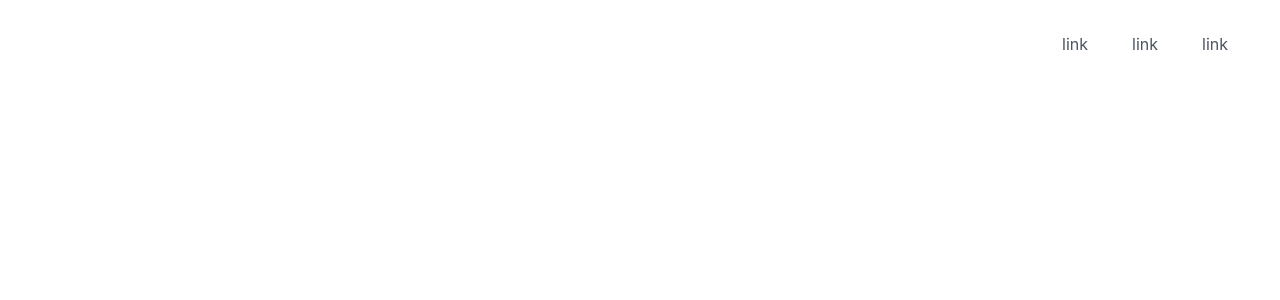
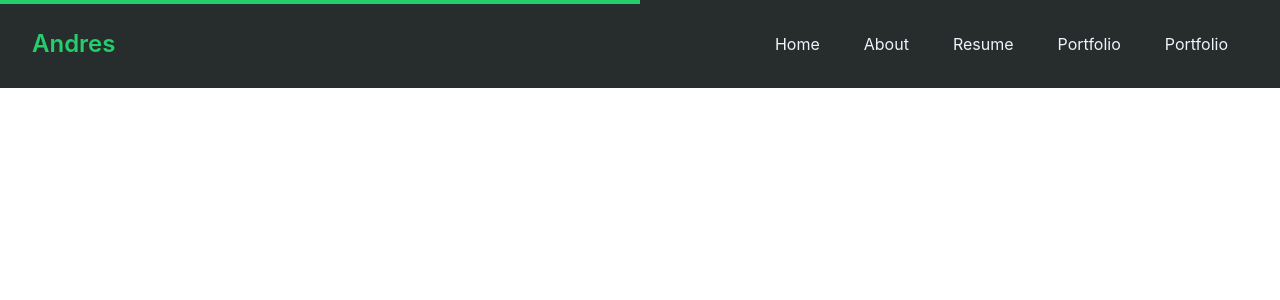
Before and after one commit to andres-sumihe/portfolio, a Next.js app: page /components/header in a window 1280 px wide. Shown: the top 300 px of the page. Built offline with nearby package versions, Linux system fonts and the light colour scheme.

Commit message:
build header component

```diff
--- a/pages/_app.tsx
+++ b/pages/_app.tsx
@@ -1,4 +1,4 @@
-import '../styles/globals.css'
+import '../styles/globals.scss'
 import type { AppProps } from 'next/app'
 
 function MyApp({ Component, pageProps }: AppProps) {
--- a/pages/components/footer/index.tsx
+++ b/pages/components/footer/index.tsx
@@ -1,5 +1,5 @@
 import { FaBeer, FaHeart } from 'react-icons/fa'
-import variabels from '../../../styles/variables.module.scss';
+import variabels from '../../../styles/_variables.module.scss';
 
 const Footer = (props: any) => {
     const styles = props.styles;
--- a/pages/components/header/index.tsx
+++ b/pages/components/header/index.tsx
@@ -1,10 +1,44 @@
+import { useEffect } from "react";
+import $ from 'jquery';
+import { IoClose } from "react-icons/io5";
+import variabels from '../../../styles/_variables.module.scss';
+
 export default function Header(){
 
+	useEffect(()=> {
+		$(window).on('scroll', function(){
+			var s = $(window).scrollTop(),
+				d = $(document).height(),
+				c = $(window).height();
+
+			var scrollPercent = (s! / (d! - c!)) * 100;
+			$('.progress-indicator').width(scrollPercent + "%");
+		  })
+		var t = $('.nav-item-link');
+		t.each(e => {
+			t[e].addEventListener('click' ,function(){
+				t.removeClass('active');
+				$(this).addClass('active')
+
+			});
+		});
+		$('#nav-toggle').on('click', function(){
+			$('#mobile-menu').addClass('active');
+		})
+		$('#close-menu').on('click', function(){
+			$('#mobile-menu').removeClass('active');
+		})
+
+	},[])
+
     return (
-    <nav className="flex items-center justify-between flex-wrap p-6 fixed w-full z-10 top-0">
-		<div className="flex items-center flex-shrink-0 text-white mr-6">
-			<a className="text-white no-underline hover:text-white hover:no-underline" href="#">
-				<span className="text-2xl pl-2"><i className="em em-grinning"></i> Brand McBrandface</span>
+    <nav className="flex items-center justify-between flex-wrap p-6 fixed w-full z-10 top-0 main">
+		<div className="reading-indicator">
+			<div className="progress-indicator"></div>
+		</div>
+		<div className="flex items-center flex-shrink-0 mr-6 title-left">
+			<a className="no-underline hover:no-underline" href="#">
+				<span className="text-2xl pl-2 font-semibold ">Andres</span>
 			</a>
 		</div>
 
@@ -17,18 +51,24 @@ export default function Header(){
 		<div className="w-full flex-grow lg:flex lg:items-center lg:w-auto hidden pt-6 lg:pt-0" id="nav-content">
 			<ul className="list-reset lg:flex justify-end flex-1 items-center">
 				<li className="mr-3">
-					<a className="inline-block py-2 px-4 text-white no-underline" href="#">Active</a>
+					<a className="inline-block nav-item-link py-2 px-4 no-underline" href="#">Home</a>
 				</li>
 				<li className="mr-3">
-					<a className="inline-block text-gray-600 no-underline hover:text-gray-200 hover:text-underline py-2 px-4" href="#">link</a>
+					<a className="inline-block nav-item-link no-underline hover:text-underline py-2 px-4" href="#">About</a>
 				</li>
 				<li className="mr-3">
-					<a className="inline-block text-gray-600 no-underline hover:text-gray-200 hover:text-underline py-2 px-4" href="#">link</a>
+					<a className="inline-block nav-item-link no-underline hover:text-underline py-2 px-4" href="#">Resume</a>
 				</li>
 				<li className="mr-3">
-					<a className="inline-block text-gray-600 no-underline hover:text-gray-200 hover:text-underline py-2 px-4" href="#">link</a>
+					<a className="inline-block nav-item-link no-underline hover:text-underline py-2 px-4" href="#">Portfolio</a>
+				</li>
+				<li className="mr-3">
+					<a className="inline-block nav-item-link no-underline hover:text-underline py-2 px-4" href="#">Portfolio</a>
 				</li>
 			</ul>
+		</div>
+		<div id="mobile-menu">
+			<button id="close-menu" className="absolute right-8 top-8"><IoClose size={36} color={variabels.aliceBlue} /></button>
 		</div>
 	</nav>
 	);
--- /dev/null
+++ b/styles/_header.scss
@@ -0,0 +1,55 @@
+nav {
+   &.main {
+      background-color: $charlestonGreen;
+   }
+
+   .reading-indicator {
+      position: absolute;
+      left: 0;
+      top: 0;
+      width: 100%;
+      height: 4px;
+
+      .progress-indicator {
+         width: 50%;
+         height: 100%;
+         background-color: $emerald;
+      }
+   }
+
+   .title-left {
+      color: $emerald;
+
+      span {
+         color: $emerald;
+      }
+   }
+
+   #nav-content {
+      li {
+         color: $aliceBlue;
+         font-size: medium;
+      }
+      .active {
+         color: $emerald;
+         transition: .3s all ease-in-out ;
+      }
+   }
+
+   #mobile-menu {
+      position: absolute;
+      top: 0;
+      right: -100vw;
+      width: 100vw;
+      height: 100vh;
+      z-index: 1000;
+      background-color: $charlestonGreen;
+      opacity: .95;
+      transition: linear .5s;
+      &.active {
+         right: 0;
+         transition: linear .51s;
+      }
+   }
+
+}
--- a/styles/variables.module.scss
+++ b/styles/_variables.module.scss
@@ -1,22 +1,22 @@
 /* SCSS HEX */
-$charleston-green: #272d2dff;
-$heliotrope-gray: #a39ba8ff;
-$light-steel-blue: #b8c5d6ff;
-$alice-blue: #edf5fcff;
+$charlestonGreen: #272d2dff;
+$heliotropeGray: #a39ba8ff;
+$lightSteelBlue: #b8c5d6ff;
+$aliceBlue: #edf5fcff;
 $emerald: #23ce6bff;
 
 /* SCSS HSL */
-$charleston-green: hsla(180, 7%, 16%, 1);
-$heliotrope-gray: hsla(277, 7%, 63%, 1);
-$light-steel-blue: hsla(214, 27%, 78%, 1);
-$alice-blue: hsla(208, 71%, 96%, 1);
+$charlestonGreen: hsla(180, 7%, 16%, 1);
+$heliotropeGray: hsla(277, 7%, 63%, 1);
+$lightSteelBlue: hsla(214, 27%, 78%, 1);
+$aliceBlue: hsla(208, 71%, 96%, 1);
 $emerald: hsla(145, 71%, 47%, 1);
 
 /* SCSS RGB */
-$charleston-green: rgba(39, 45, 45, 1);
-$heliotrope-gray: rgba(163, 155, 168, 1);
-$light-steel-blue: rgba(184, 197, 214, 1);
-$alice-blue: rgba(237, 245, 252, 1);
+$charlestonGreen: rgba(39, 45, 45, 1);
+$heliotropeGray: rgba(163, 155, 168, 1);
+$lightSteelBlue: rgba(184, 197, 214, 1);
+$aliceBlue: rgba(237, 245, 252, 1);
 $emerald: rgba(35, 206, 107, 1);
 
 /* SCSS Gradient */
@@ -32,9 +32,9 @@ $gradient-radial: radial-gradient(#272d2dff, #a39ba8ff, #b8c5d6ff, #edf5fcff, #2
 
 
 :export {
-    charlestonGreen: $charleston-green;
-    heliotropeGray: $heliotrope-gray;
-    lightSteelBlue: $light-steel-blue;
-    aliceBlue: $alice-blue;
+    charlestonGreen: $charlestonGreen;
+    heliotropeGray: $heliotropeGray;
+    lightSteelBlue: $lightSteelBlue;
+    aliceBlue: $aliceBlue;
     emerald: $emerald;
 }
--- a/styles/globals.css
+++ /dev/null
@@ -1,20 +0,0 @@
-@tailwind base;
-@tailwind components;
-@tailwind utilities;
-
-html,
-body {
-  padding: 0;
-  margin: 0;
-  font-family: -apple-system, BlinkMacSystemFont, Segoe UI, Roboto, Oxygen,
-    Ubuntu, Cantarell, Fira Sans, Droid Sans, Helvetica Neue, sans-serif;
-}
-
-a {
-  color: inherit;
-  text-decoration: none;
-}
-
-* {
-  box-sizing: border-box;
-}
--- a/styles/globals.scss
+++ b/styles/globals.scss
@@ -1 +1,22 @@
+@tailwind base;
+@tailwind components;
+@tailwind utilities;
 @import './variables.module.scss';
+@import 'header';
+
+html,
+body {
+  padding: 0;
+  margin: 0;
+  font-family: -apple-system, BlinkMacSystemFont, Segoe UI, Roboto, Oxygen,
+    Ubuntu, Cantarell, Fira Sans, Droid Sans, Helvetica Neue, sans-serif;
+}
+
+a {
+  color: inherit;
+  text-decoration: none;
+}
+
+* {
+  box-sizing: border-box;
+}
```
